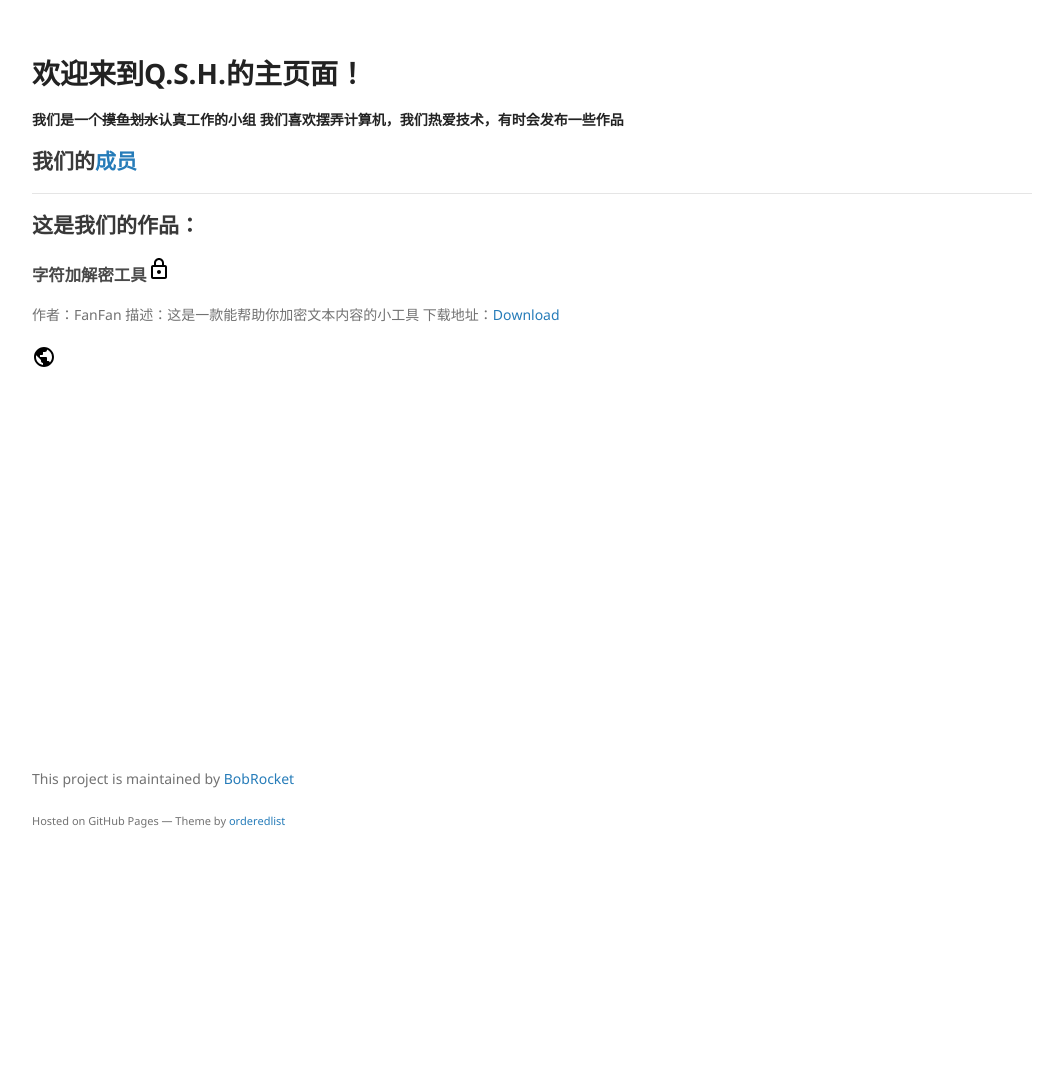
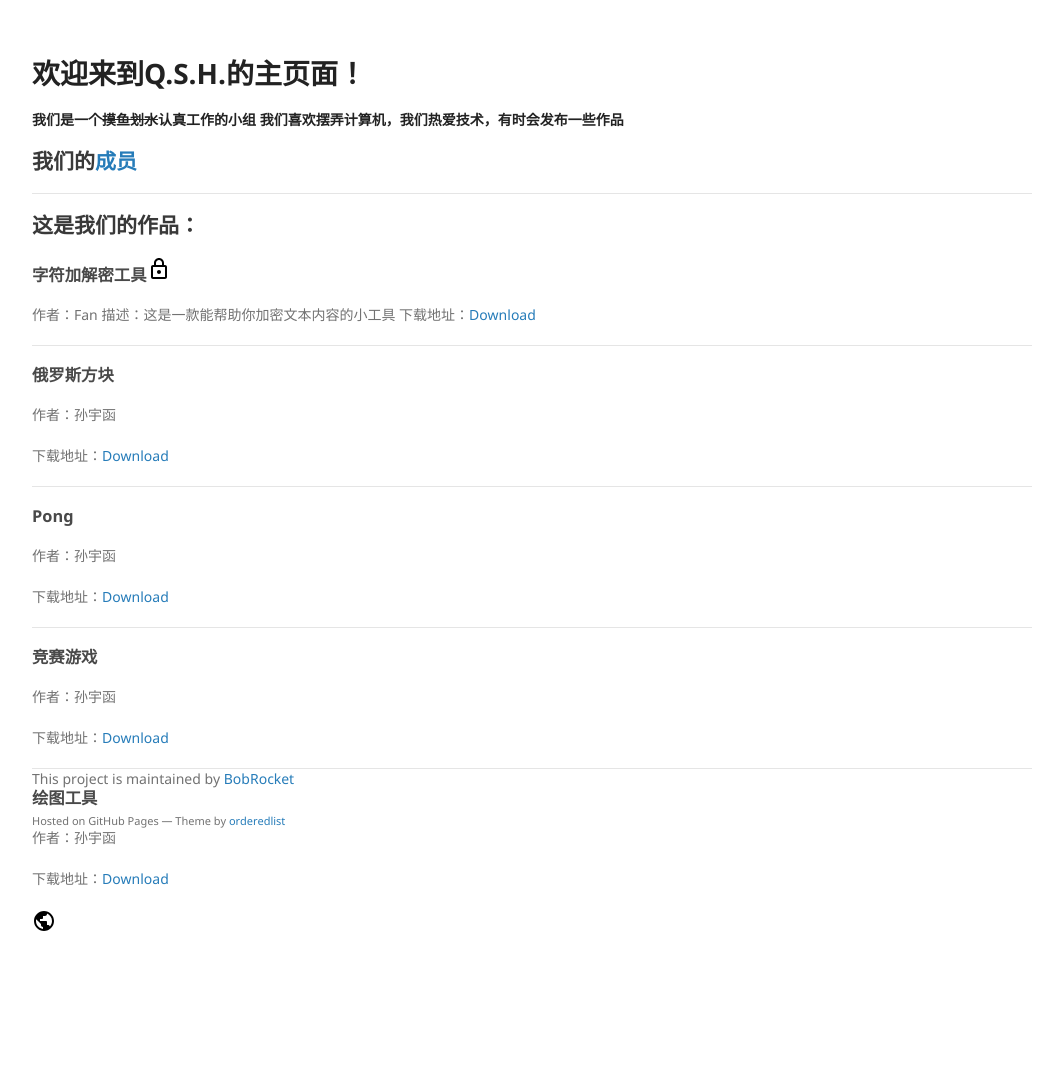
Before and after one commit to BobRocket/linclonfan.github.io, a Jekyll site: the page built from index.md, in a window 1280 px wide. Shown: the whole page, without its empty margins (178-1241 px from the left). Built offline with Jekyll 4.4.1, drawn with Linux system fonts in a browser that asks for light colours; our own code applies the rules of GitHub Pages for plain Markdown files; before the commit the page ends 900 px from its top, so only the background shows below that.

Commit message:
Update index.md

```diff
--- a/index.md
+++ b/index.md
@@ -7,9 +7,41 @@
 ## 这是我们的作品：
 
 ### 字符加解密工具![](assets\img\lock.svg)
-作者：FanFan
+作者：Fan
 描述：这是一款能帮助你加密文本内容的小工具
 下载地址：[Download](https://github.com/LinclonFan/linclonfan.github.io/releases/download/1.o/character-encryption-and-decryption.zip)
+
+---
+
+### 俄罗斯方块
+
+作者：孙宇函
+
+下载地址：[Download](https://www.lanzous.com/i8r23af)
+
+---
+
+### Pong
+
+作者：孙宇函
+
+下载地址：[Download](https://www.lanzous.com/i8r23fa)
+
+---
+
+### 竞赛游戏
+
+作者：孙宇函
+
+下载地址：[Download](https://www.lanzous.com/i8r23di)
+
+---
+
+### 绘图工具
+
+作者：孙宇函
+
+下载地址：[Download](https://www.lanzous.com/i8r23ch)
 
 
 
```
